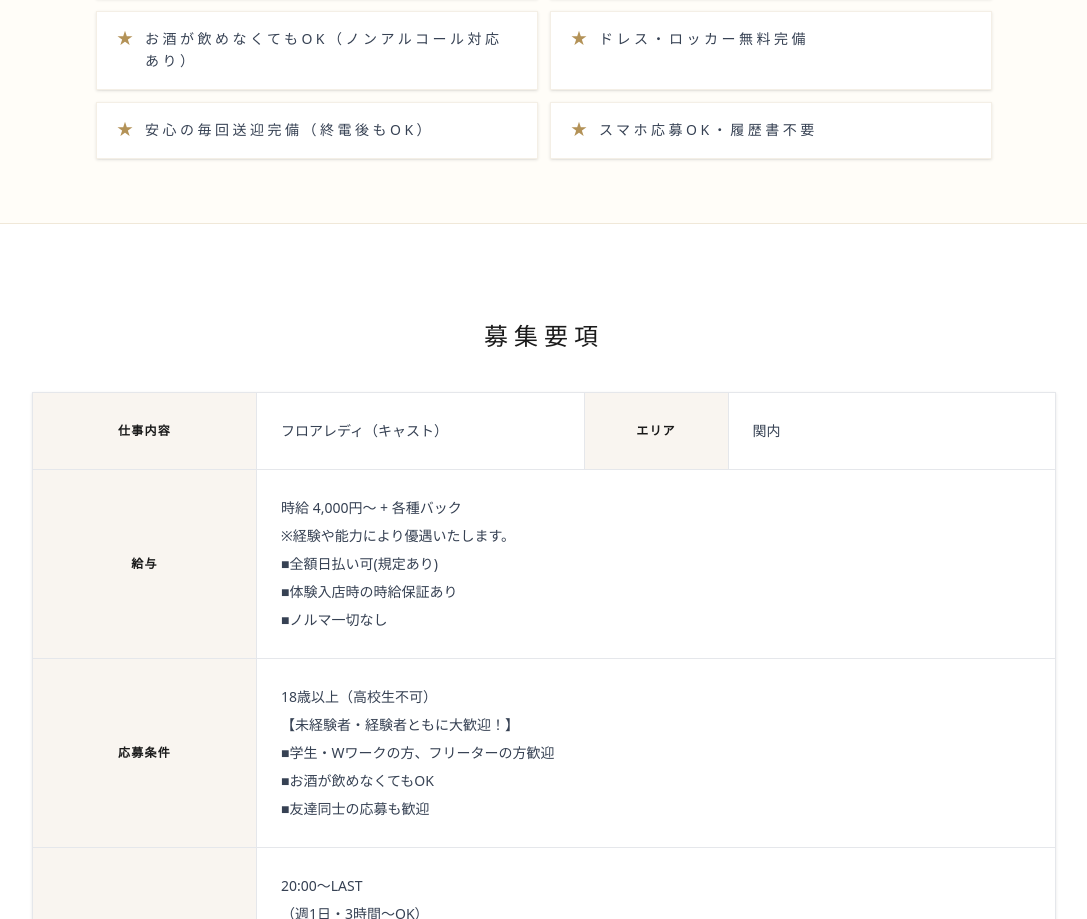
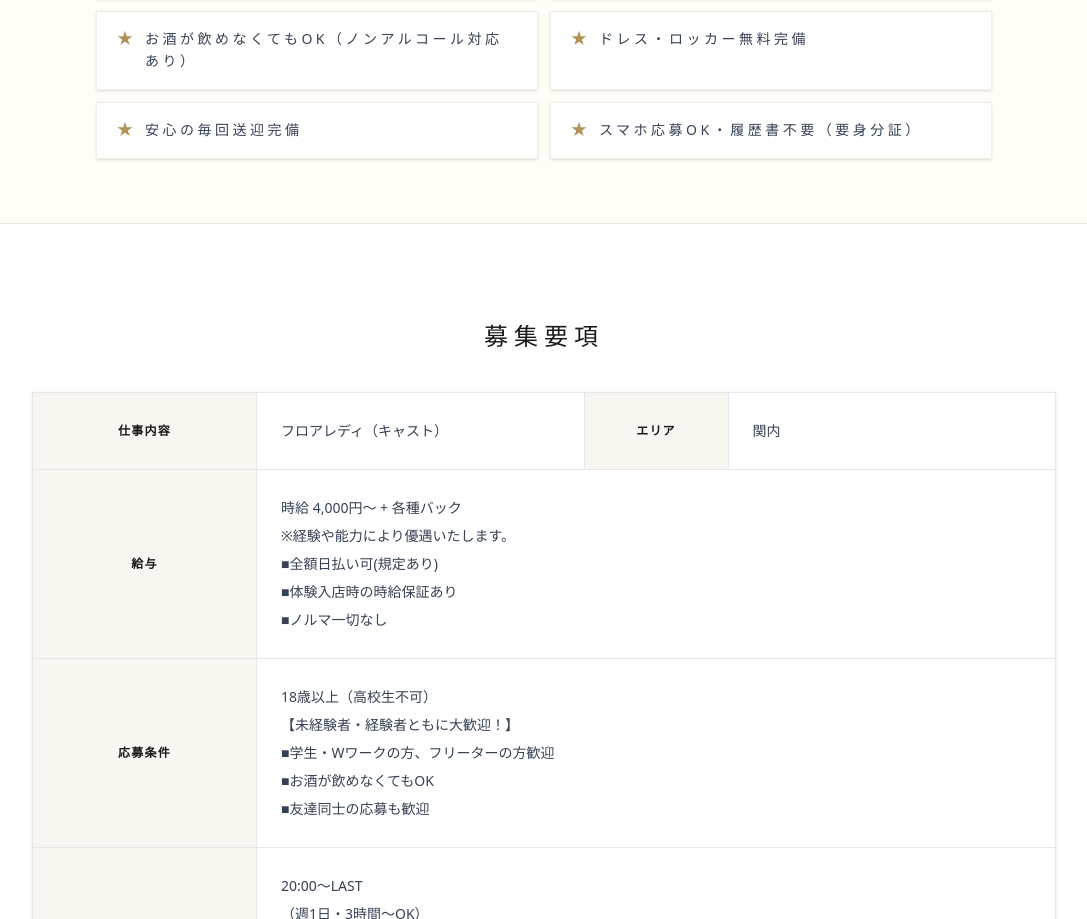
Before and after one commit to SocialBoost1201/Animo, a Next.js app: page /recruit/cast in a window 1280 px wide. Shown: the part 3258-4177 px from the top of the page, without its empty margins (96-1183 px from the left). Built offline with nearby package versions, Linux system fonts and the light colour scheme; no server answers.

Commit message:
update: キャスト求人のポイント文言を修正（送迎完備のカッコ削除、履歴書不要に身分証追記）

```diff
--- a/app/(public)/recruit/cast/page.tsx
+++ b/app/(public)/recruit/cast/page.tsx
@@ -88,8 +88,8 @@ const CAST_POINTS = [
   '体験入店は2回まで可能（当日日払い）',
   'お酒が飲めなくてもOK（ノンアルコール対応あり）',
   'ドレス・ロッカー無料完備',
-  '安心の毎回送迎完備（終電後もOK）',
-  'スマホ応募OK・履歴書不要',
+  '安心の毎回送迎完備',
+  'スマホ応募OK・履歴書不要（要身分証）',
 ];
 
 const RECRUIT_DETAILS_DATA: RecruitTableData[] = [
```
